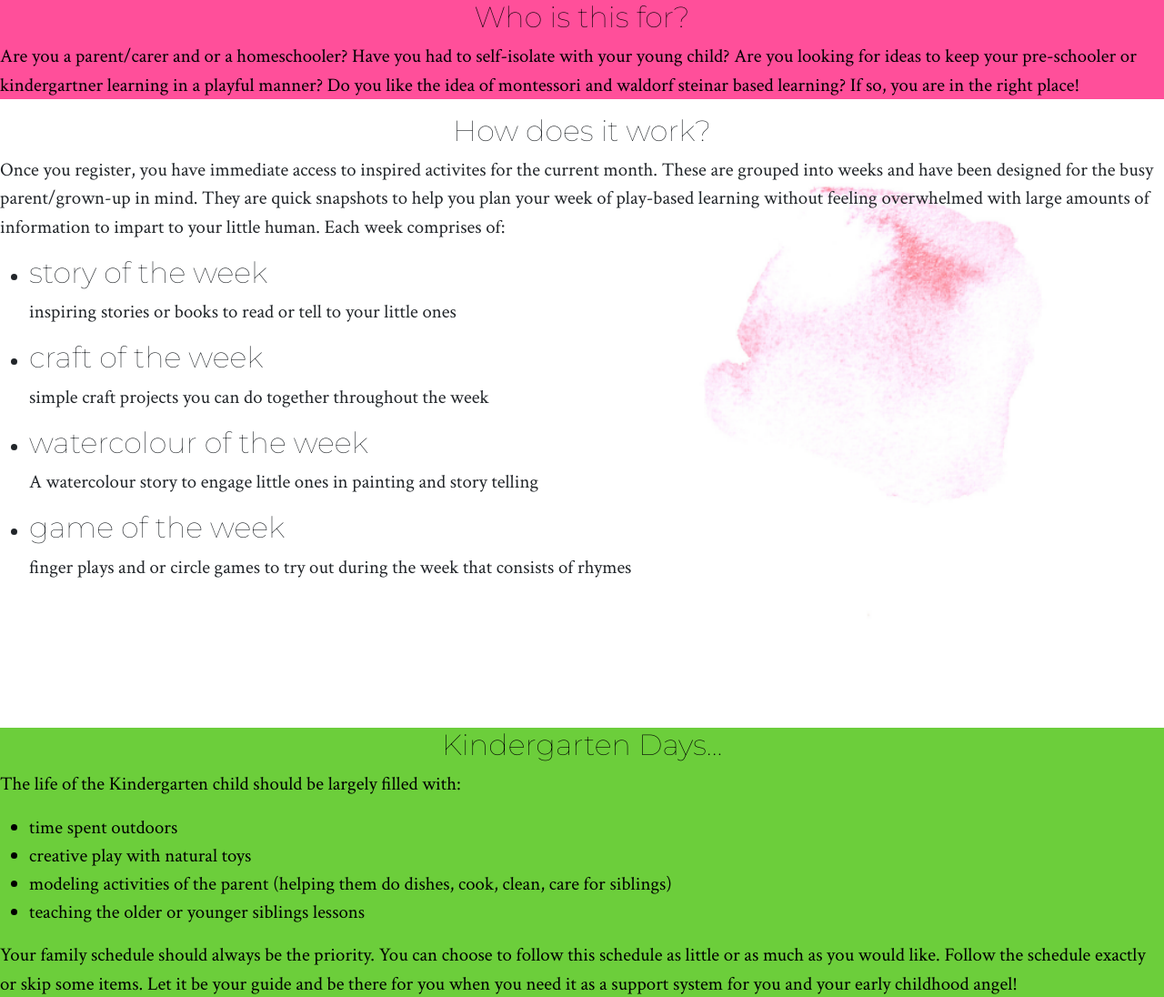
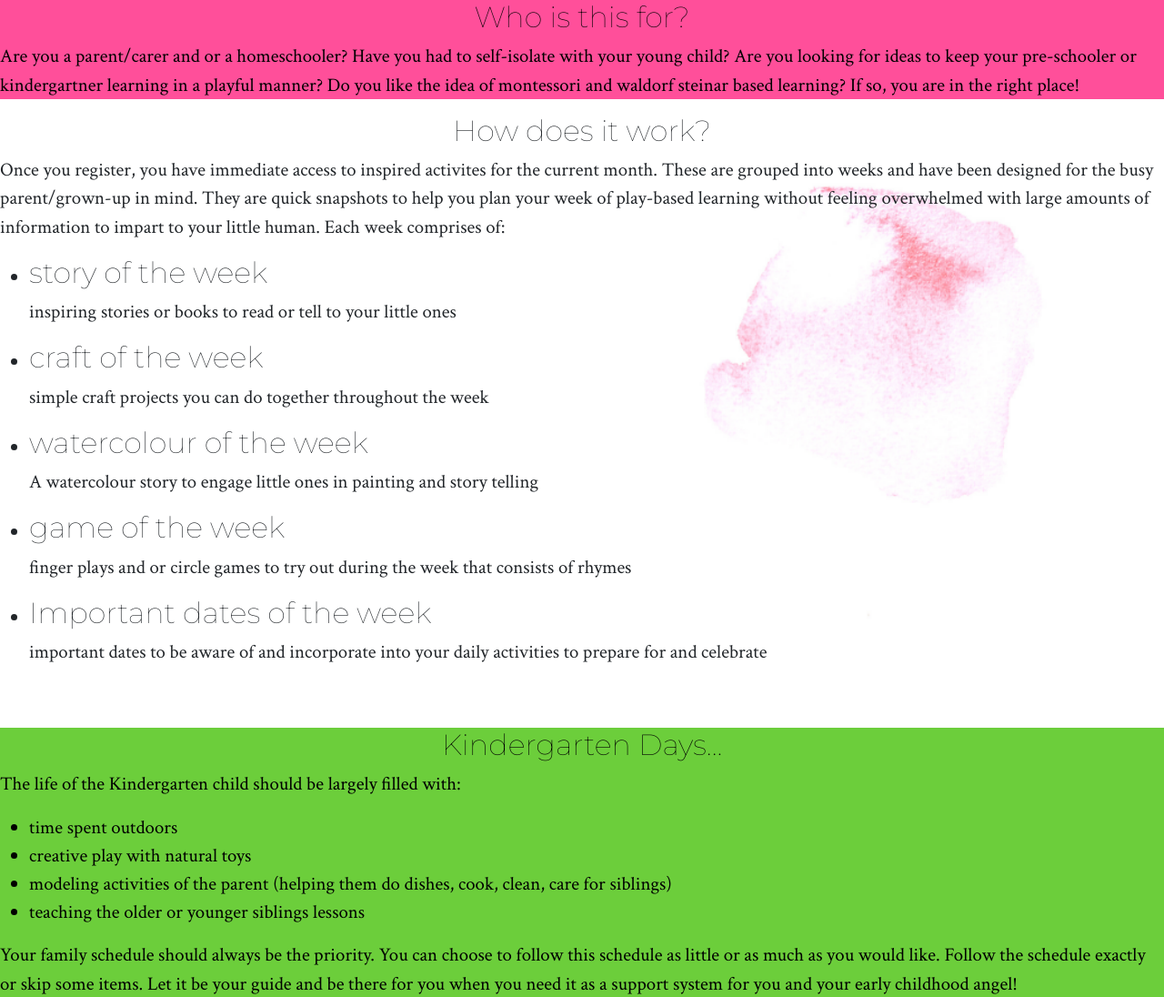
Before and after one commit to lolaedun/kindergarten-days, a Flask app: page / in a window 1280 px wide. Shown: the part 866-1962 px from the top of the page at 91% size. Run offline with Flask 2, Linux system fonts and the light colour scheme; some libraries are stand-ins or nearby versions.

Commit message:
add text content to home page

```diff
--- a/templates/pages/home.html
+++ b/templates/pages/home.html
@@ -36,6 +36,8 @@
           <p> A watercolour story to engage little ones in painting and story telling</p>
           <li><h4>game of the week</h4></li>
           <p> finger plays and or circle games to try out during the week that consists of rhymes</p>
+          <li><h4>Important dates of the week</h4></li>
+          <p> important dates to be aware of and incorporate into your daily activities to prepare for and celebrate</p>
         </ul>
       </p>
     </div>
```
